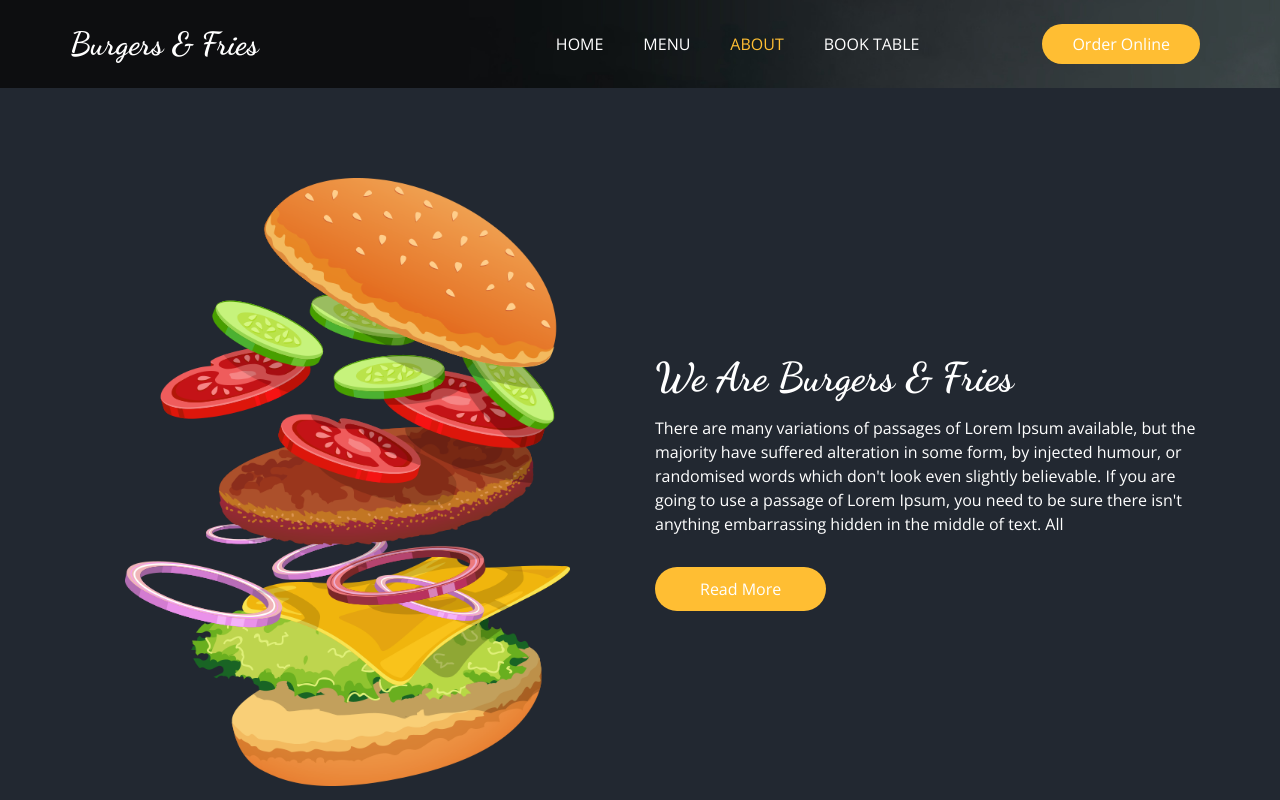
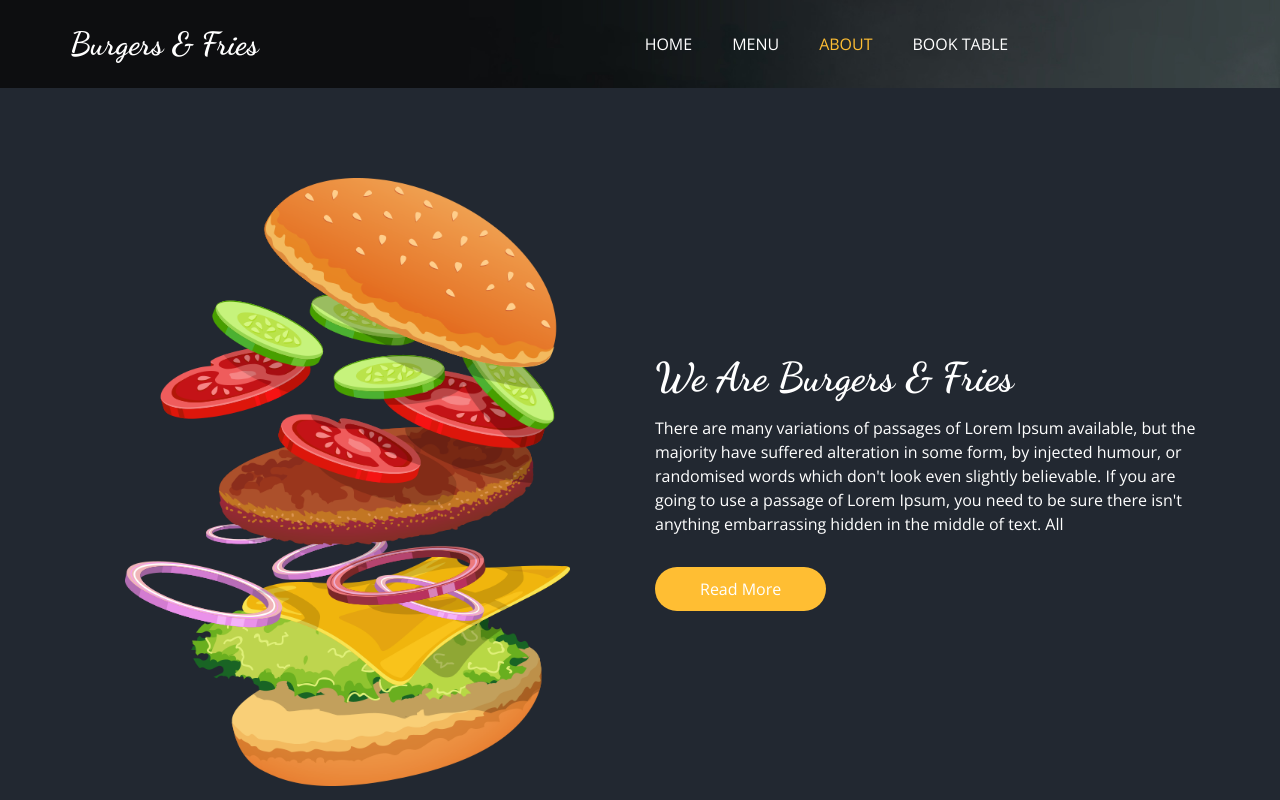
Before and after one commit to ChetanTiwari195/Internship_project, a website: page about.html in a window 1280 px wide. Shown: the top 800 px of the page. Drawn offline with nearby package versions, Linux system fonts and the light colour scheme; some packages are replaced by stand-ins of ours.

Commit message:
Update about.html

```diff
--- a/about.html
+++ b/about.html
@@ -83,9 +83,7 @@
                   <a class="nav-link" href="book.html">Book Table</a>
                 </li>
               </ul>
-              <div class="user_option">
-                <a href="" class="order_online"> Order Online </a>
-              </div>
+
             </div>
           </nav>
         </div>
```
